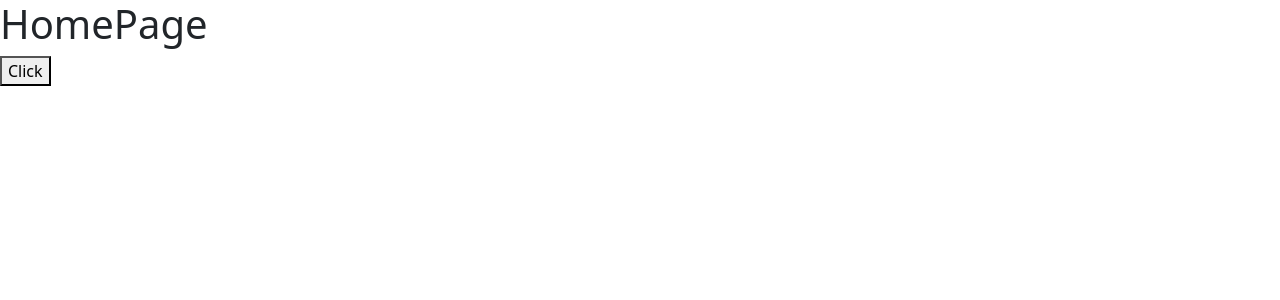
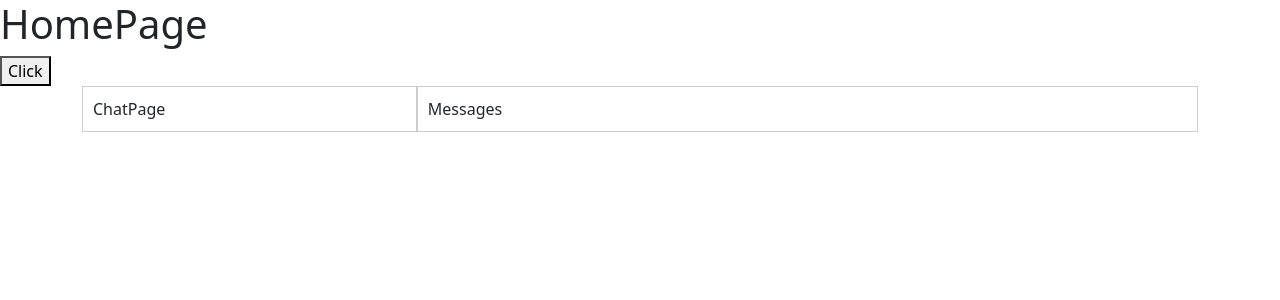
Before and after one commit to pnaruka/chat_app, a React (Create React App) app in the folder frontend/: page / in a window 1280 px wide. Shown: the top 300 px of the page. Built offline with nearby package versions, Linux system fonts and the light colour scheme; sample sign-in values are in the browser's storage.

Commit message:
message page added

```diff
--- a/frontend/src/pages/HomePage.js
+++ b/frontend/src/pages/HomePage.js
@@ -1,27 +1,31 @@
 import React from 'react'
-import { assignUSer, getUser } from '../contexts_store/reducer/user'
-import { assignChats, getChats } from '../contexts_store/reducer/chats'
-import { assignMsg, getMsg } from '../contexts_store/reducer/messages'
-import { useDispatch, useSelector } from 'react-redux'
+//import { assignUSer, getUser } from '../contexts_store/reducer/user'
+//import { assignChats, getChats } from '../contexts_store/reducer/chats'
+//import { assignMsg, getMsg } from '../contexts_store/reducer/messages'
+//import { useDispatch, useSelector } from 'react-redux'
+import ChatPage from './ChatPage';
+import Messages from './Messages';
+import './Homepage.css'
 
 const HomePage = () => {
-  const dispatch = useDispatch();
+  //const dispatch = useDispatch();
 
-  const handleClick = async()=>{
-    /*
-    dispatch(assignUSer({name: "Pran B", email: "pranb@gmail.com"}));
-    dispatch(assignChats([{a:"1"},{a:"2"},{a:"3"}]));
-    dispatch(assignMsg([{b:"1"},{b:"2"},{b:"3"}]));
-*/
+  const handleClick = async () => {
     console.log('Click');
-    //console.log(chats);
-    //console.log(msg);
   }
 
   return (
     <div>
       <h1>HomePage</h1>
       <button onClick={handleClick}>Click</button>
+      <div className='container'>
+        <div className='chat-page'>
+          <ChatPage />
+        </div>
+        <div className='msg-page'>
+          <Messages />
+        </div>
+      </div>
     </div>
   )
 }
--- /dev/null
+++ b/frontend/src/pages/Homepage.css
@@ -0,0 +1,15 @@
+.container {
+    display: flex;
+  }
+
+  .chat-page {
+    flex: 1; /* This makes left-div take remaining space */
+    padding: 10px;
+    border: 1px solid #ccc;
+  }
+
+  .msg-page {
+    flex: 0 0 70%; /* This makes right-div take 70% of space */
+    padding: 10px;
+    border: 1px solid #ccc;
+  }
--- /dev/null
+++ b/frontend/src/pages/Messages.js
@@ -0,0 +1,9 @@
+import React from 'react'
+
+const Messages = () => {
+  return (
+    <div>Messages</div>
+  )
+}
+
+export default Messages
```
